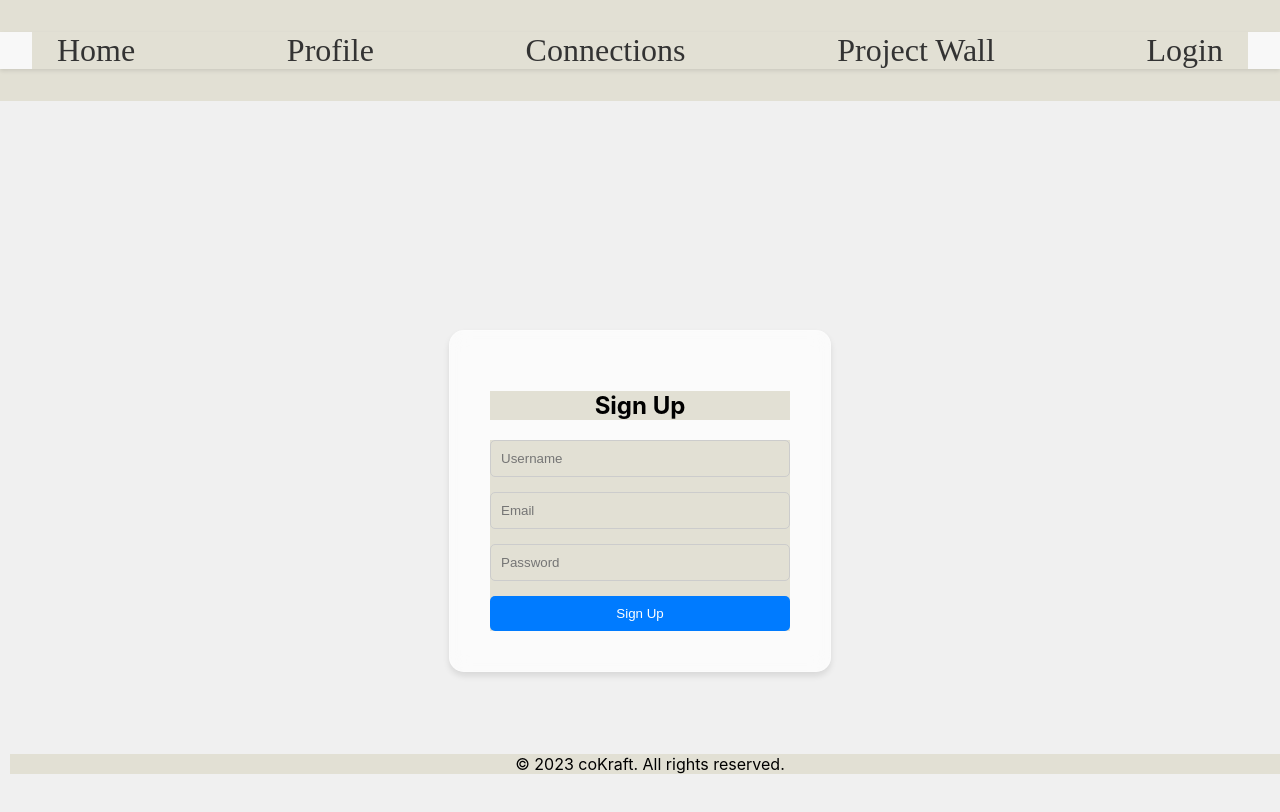
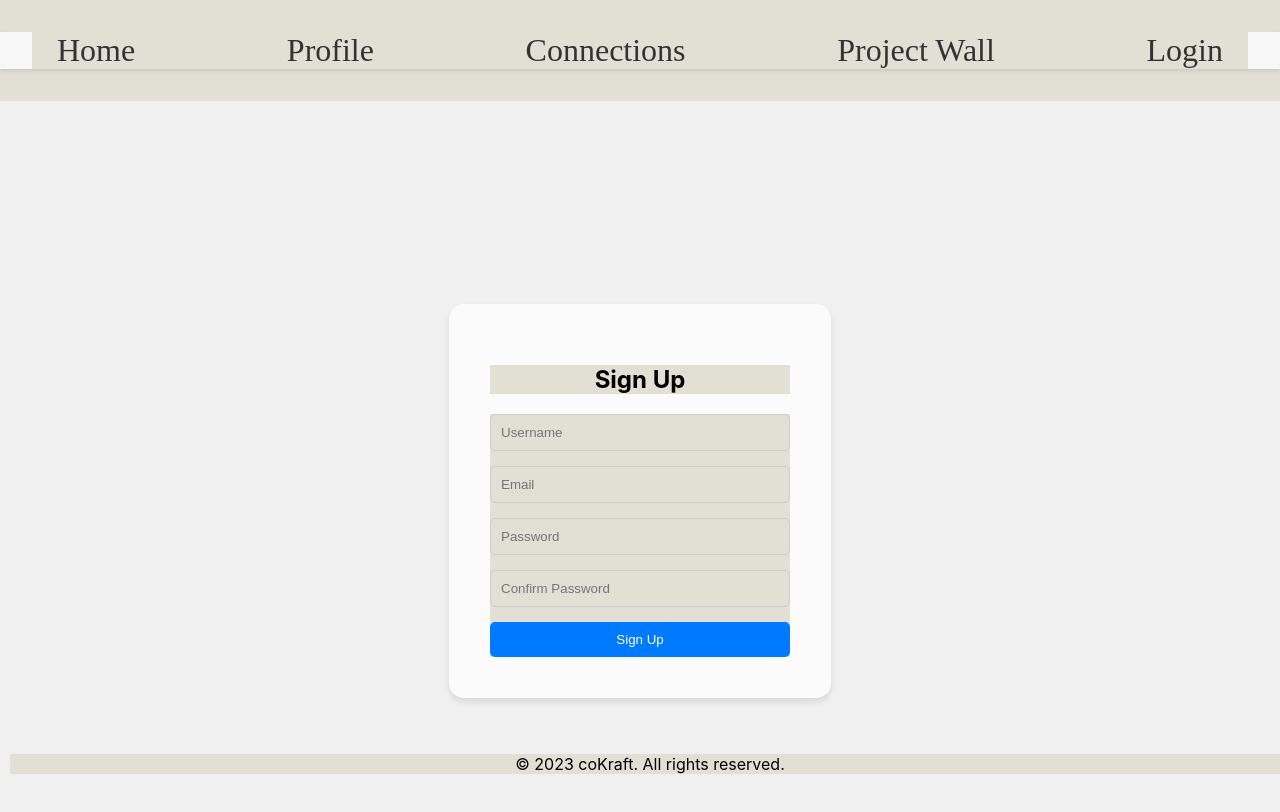
Before and after one commit to Abana55/collab-app-client, a React (Create React App) app: page /signup in a window 1280 px wide. Shown: the top 812 px of the page. Built offline with nearby package versions, Linux system fonts and the light colour scheme; a web font is replaced by a local one.

Commit message:
added new input for signupp and new dependancies

```diff
--- a/package.json
+++ b/package.json
@@ -39,5 +39,8 @@
       "last 1 firefox version",
       "last 1 safari version"
     ]
+  },
+  "devDependencies": {
+    "@babel/plugin-proposal-private-property-in-object": "^7.21.11"
   }
 }
--- a/src/pages/SignupPage/SignupPage.js
+++ b/src/pages/SignupPage/SignupPage.js
@@ -18,9 +18,16 @@ const SignupPage = () => {
 
     const handleSubmit = async (e) => {
         e.preventDefault();
+
+        // Example validation: Check if passwords match
+        if (formData.password !== formData.confirmPassword) {
+            setError("Passwords do not match");
+            return;
+        }
+
         try {
             await axios.post('http://localhost:8000/api/auth/register', formData);
-            navigate('/profile'); // Navigate to login page after successful signup
+            navigate('/profile'); // Navigate to profile page after successful signup
         } catch (err) {
             setError(err.response?.data.message || 'An error occurred during signup');
         }
@@ -59,6 +66,15 @@ const SignupPage = () => {
                     placeholder="Password"
                     required
                 />
+                <input
+                    type="password"
+                    name="confirmPassword"
+                    className="signup-page__input"
+                    value={formData.confirmPassword}
+                    onChange={handleChange}
+                    placeholder="Confirm Password"
+                    required
+                />
                 <button type="submit" className="signup-page__button">Sign Up</button>
             </form>
             </div>
```
Also changed, not shown: 1 other file (tests, documents, lock files or other folders).
